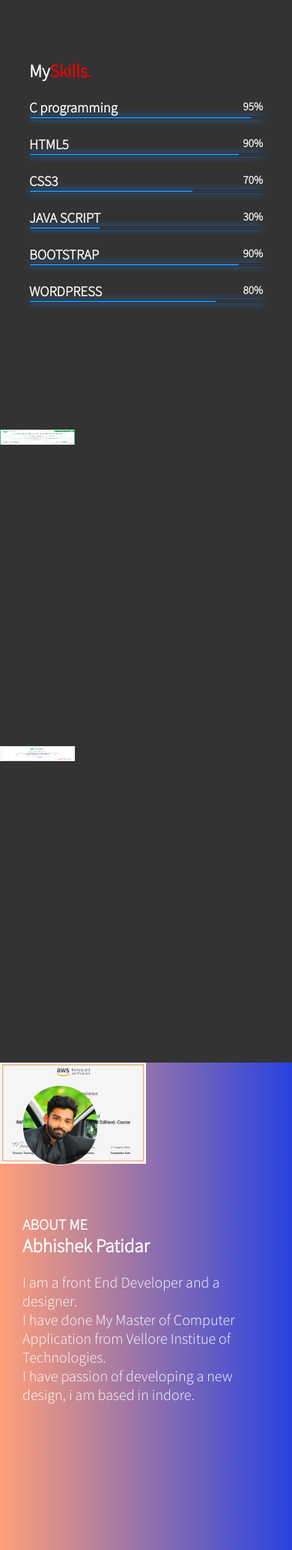
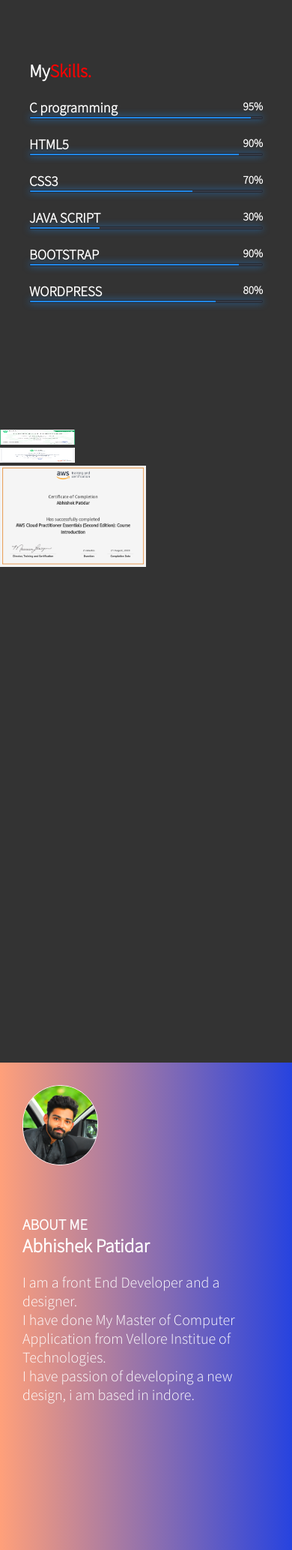
Before and after one commit to 9926830418/portfolio, a PHP site: page / in a window 390 px wide. Shown: the part 845-2912 px from the top of the page at 75% size. Run offline with PHP 8.4, Linux system fonts and the light colour scheme; some libraries are stand-ins or nearby versions.

Commit message:
Update style.css

```diff
--- a/style.css
+++ b/style.css
@@ -687,7 +687,6 @@ display: none;
 	.gallery {
 
 		width: 50%;
-		height: 50vh;
 		border: none;
                 margin-top: 0px;
 	        margin-left: 0px;
```
